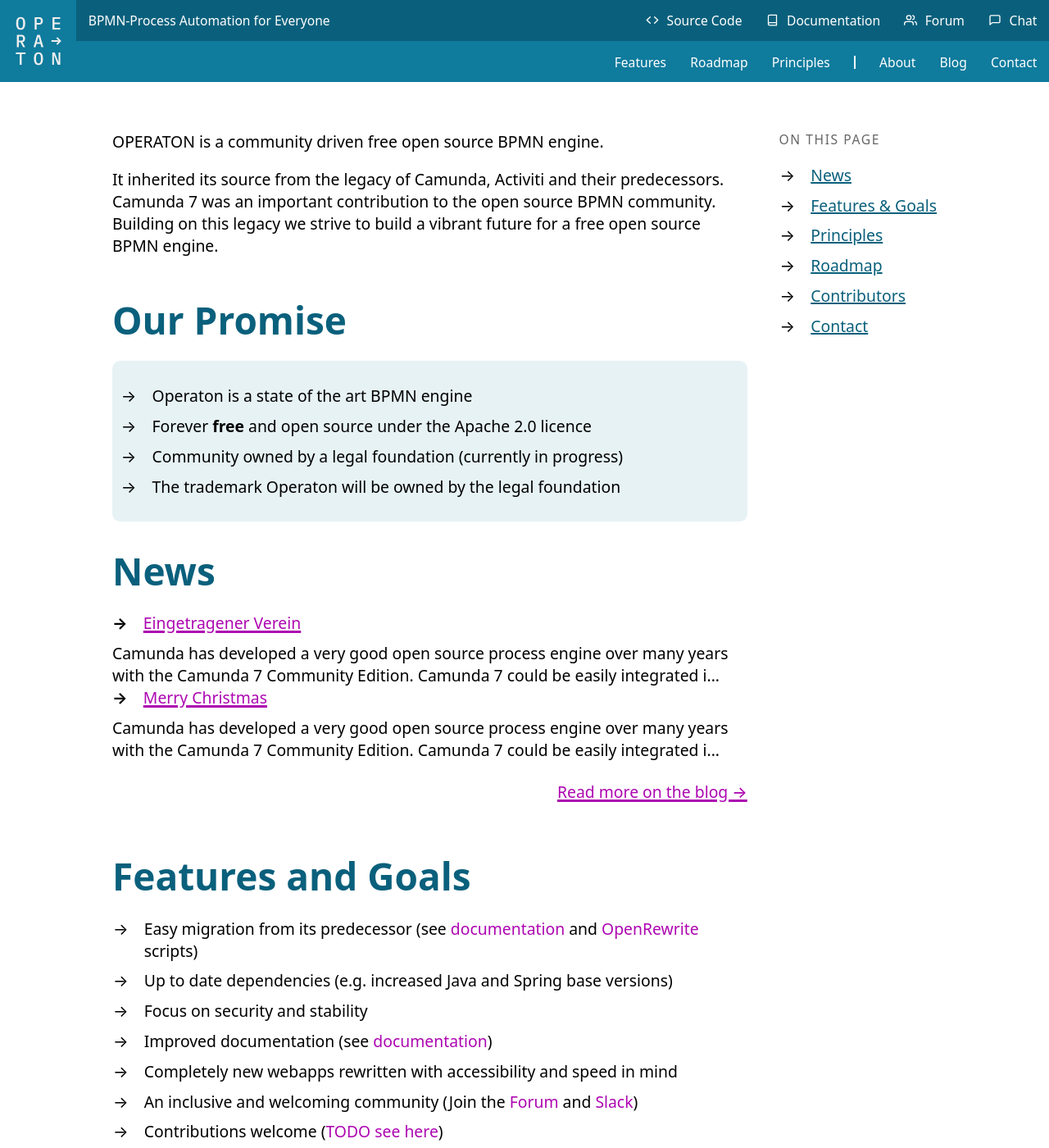
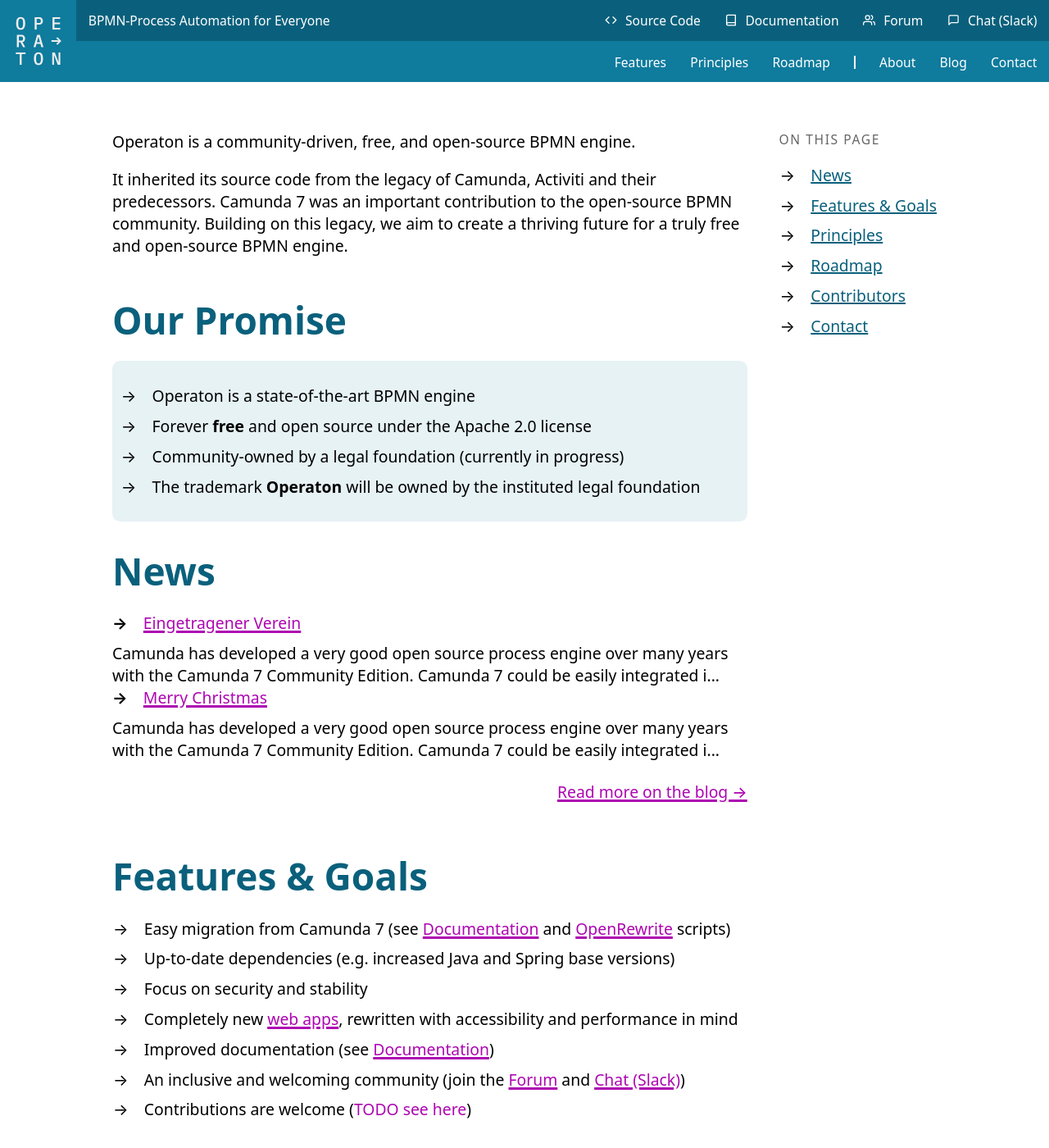
Before and after one commit to operaton/operaton.org, a Jekyll site: the page built from index.html, in a window 1280 px wide and 1400 px high. Shown: the whole window at 82% size. Built offline with Jekyll 4.4.1, drawn with Linux system fonts in a browser that asks for light colours; some of the changed text lies outside the part shown.

Commit message:
Minor grammar and consistency corrections.

```diff
--- a/_includes/footer.html
+++ b/_includes/footer.html
@@ -1,18 +1,26 @@
 <footer>
   <div class="wrapper">
     <p class="tagline">
-      <em><strong>Operaton</strong></em> – community driven, open-source BPMN
+      <em><strong>Operaton</strong></em> – community-driven, free and open-source BPMN-Process Automation
     </p>
 
     <nav id="further-links" aria-label="Footer">
       <menu>
         <li><a href="/legal">Legal</a></li>
+      </menu>
+      <menu>
         <li><a href="/privacy">Privacy</a></li>
+      </menu>
+      <menu>
         <li><a href="https://github.com/operaton/operaton?tab=Apache-2.0-1-ov-file#readme">Licenses</a></li>
+      </menu>
+      <menu>
         <li><a href="https://github.com/operaton/branding">Branding</a></li>
       </menu>
       <menu>
         <li><a href="https://fosstodon.org/@operaton">Mastodon</a></li>
+      </menu>
+      <menu>
         <li><a href="https://www.linkedin.com/company/operaton">LinkedIn</a></li>
       </menu>
     </nav>
--- a/_includes/header.html
+++ b/_includes/header.html
@@ -30,7 +30,7 @@
               <li>
                 <a href="/chat">
                   <img src="{{ "/assets/img/icons/message-square.svg" | relative_url }}" alt=""/>
-                  Chat
+                  Chat (Slack)
                 </a>
               </li>
             </menu>
@@ -41,8 +41,8 @@
         <menu id="primary-navigation">
           <menu>
             <li><a href="/#features">Features</a></li>
+            <li><a href="/#principles">Principles</a></li>
             <li><a href="/#roadmap">Roadmap</a></li>
-            <li><a href="/#principles">Principles</a></li>
           </menu>
           <div class="spacer"></div>
           <menu>
--- a/assets/css/main.css
+++ b/assets/css/main.css
@@ -177,6 +177,13 @@
   background: var(--color-primary-light);
   padding: var(--space-2xl);
   margin-top: auto;
+
+  .tagline { /* todo fixme, not ideal to have negative px */
+    margin-top: -40px;
+    padding-top: 0;
+    margin-bottom: -10px;
+    padding-bottom: 0;
+  }
 
   menu {
     flex-direction: column;
--- a/index.html
+++ b/index.html
@@ -20,20 +20,20 @@
 
   <div id="content">
     <p>
-      OPERATON is a community driven free open source BPMN engine.
+      Operaton is a community-driven, free, and open-source BPMN engine.
     </p>
     <p>
-      It inherited its source from the legacy of Camunda, Activiti and their predecessors. Camunda 7 was an important
-      contribution to the open source BPMN community. Building on this legacy we strive to build
-      a vibrant future for a free open source BPMN engine.
+      It inherited its source code from the legacy of Camunda, Activiti and their predecessors.
+      Camunda 7 was an important contribution to the open-source BPMN community.
+      Building on this legacy, we aim to create a thriving future for a truly free and open-source BPMN engine.
     </p>
 
     <h2>Our Promise</h2>
     <ul class="card">
-      <li>Operaton is a state of the art BPMN engine</li>
-      <li>Forever <b>free</b> and open source under the Apache 2.0 licence</li>
-      <li>Community owned by a legal foundation (currently in progress)</li>
-      <li>The trademark Operaton will be owned by the legal foundation</li>
+      <li>Operaton is a state-of-the-art BPMN engine</li>
+      <li>Forever <b>free</b> and open source under the Apache 2.0 license</li>
+      <li>Community-owned by a legal foundation (currently in progress)</li>
+      <li>The trademark <b>Operaton</b> will be owned by the instituted legal foundation</li>
     </ul>
 
     <menu id="secondary-navigation-mobile">
@@ -58,7 +58,7 @@
       <li>
         <a href="/chat">
           <img src="{{ " /assets/img/icons/message-square.svg" | relative_url }}" alt="" />
-          Chat
+          Chat (Slack)
         </a>
       </li>
     </menu>
@@ -84,30 +84,35 @@
 
     <details id="features" class="heading" open>
       <summary>
-        <h2>Features and Goals</h2>
+        <h2>Features & Goals</h2>
       </summary>
 
       <ul>
         <li>
-          Easy migration from its predecessor (see <a>documentation</a> and <a>OpenRewrite</a> scripts)
+          Easy migration from Camunda 7
+          (see <a href="https://docs.operaton.org" target="_blank">Documentation</a>
+          and <a href="https://github.com/operaton/migrate-from-camunda-recipe">OpenRewrite</a> scripts)
         </li>
         <li>
-          Up to date dependencies (e.g. increased Java and Spring base versions)
+          Up-to-date dependencies (e.g. increased Java and Spring base versions)
         </li>
         <li>
           Focus on security and stability
         </li>
         <li>
-          Improved documentation (see <a>documentation</a>)
+          Completely new <a href="https://github.com/operaton/web-apps">web apps</a>,
+          rewritten with accessibility and performance in mind
         </li>
         <li>
-          Completely new webapps rewritten with accessibility and speed in mind
+          Improved documentation (see <a href="https://docs.operaton.org" target="_blank">Documentation</a>)
         </li>
         <li>
-          An inclusive and welcoming community (Join the <a>Forum</a> and <a>Slack</a>)
+          An inclusive and welcoming community
+          (join the <a href="https://forum.operaton.org/">Forum</a>
+          and <a href="https://join.slack.com/t/operaton/shared_invite/zt-2v6umjt92-d2DRmsoR1fqDEVlJB5IkNA">Chat (Slack)</a>)
         </li>
         <li>
-          Contributions welcome (<a>TODO see here</a>)
+          Contributions are welcome (<a>TODO see here</a>)
         </li>
       </ul>
     </details>
@@ -119,29 +124,29 @@
 
       <h3>Community ownership</h3>
       <ul>
-        <li> Operaton shall always be a community owned free open source
-          project (legal work in pogress). There shall be no private entity which is able to legally
-          claim its ownership or divert the goals of the community. See our
-          <a href="https://github.com/operaton/operaton?tab=coc-ov-file#readme">code of conduct</a>
-          about how we further profissionalism in the community.</li>
+        <li> Operaton shall always be a community-owned free open-source project (legal work in progress).
+          There shall be no private entity which is able to legally claim its ownership or divert the goals of the community.
+          See our <a href="https://github.com/operaton/operaton?tab=coc-ov-file#readme">Code of Conduct</a>
+          to learn how we foster an open, welcoming, diverse, inclusive, and healthy community.</li>
       </ul>
       <h3>Quality</h3>
       <ul>
-        <li>It shall be held to high quality standards regarding every aspect (See for example our
-          <a href="https://sonarcloud.io/project/activity?id=operaton_operaton">SonarQube activtities</a> and
-            our <a href="https://github.com/operaton/operaton/issues">GitHub issues</a>).
+        <li>It shall be held to high-quality standards regarding every aspect
+          (e.g. see our <a href="https://sonarcloud.io/project/activity?id=operaton_operaton">SonarQube activtities</a>
+          and our <a href="https://github.com/operaton/operaton/issues">GitHub issues</a>).
         </li>
       </ul>
       <h3>Transparency</h3>
       <ul>
-        <li>Operaton is developed in the open. All decisions are transparently made by its community
-          for its community. (See our regular <a href="#contact">communication channels</a>). </li>
+        <li>Operaton is developed in the open.
+          All decisions are transparently made by its community for its community.
+          (See our regular <a href="#contact">communication channels</a>). </li>
       </ul>
 
       <h3>Self ownership</h3>
       <ul>
-        <li>There shall be no hidden dependencies making it hard to build it on your
-          own. Everything is easy to run by yourself (see <a>getting started guide (currently WIP)</a>).
+        <li>There shall be no hidden dependencies making it hard to build it on your own.
+          Everything is easy to run by yourself (see <a>Getting Started Guide (currently WIP)</a>).
         </li>
       </ul>
     </details>
@@ -233,7 +239,7 @@
       You can reach us via:
       <ul>
         <li><a href="https://forum.operaton.org/">Forum</a></li>
-        <li><a href="https://join.slack.com/t/operaton/shared_invite/zt-2v6umjt92-d2DRmsoR1fqDEVlJB5IkNA">Chat</a></li>
+        <li><a href="https://join.slack.com/t/operaton/shared_invite/zt-2v6umjt92-d2DRmsoR1fqDEVlJB5IkNA">Chat (Slack)</a></li>
         <li><a href="https://fosstodon.org/@operaton">Mastodon</a></li>
         <li><a href="https://www.linkedin.com/company/operaton">LinkedIn</a></li>
         <li>mail (_at_) operaton.org </li>
```
Also changed, not shown: other parts of index.html (+8 -7 lines), about.md (+5 -6 lines), chat.md (+4 -6 lines).
